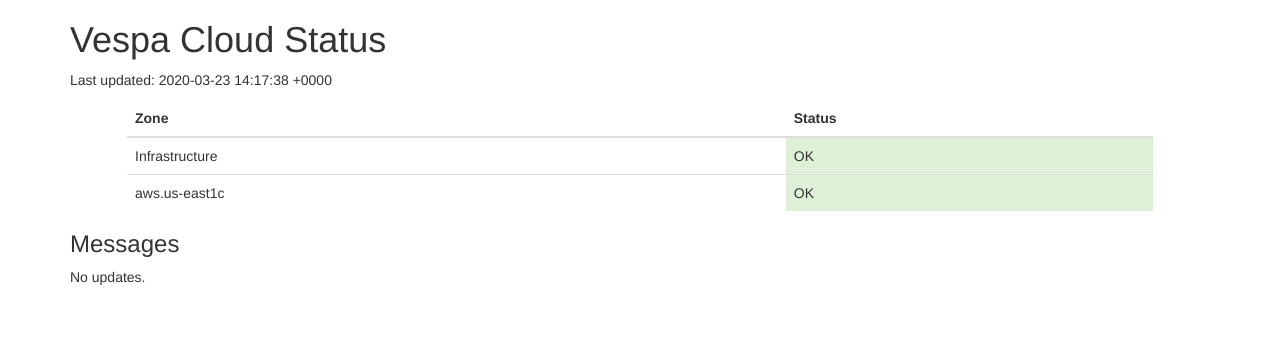
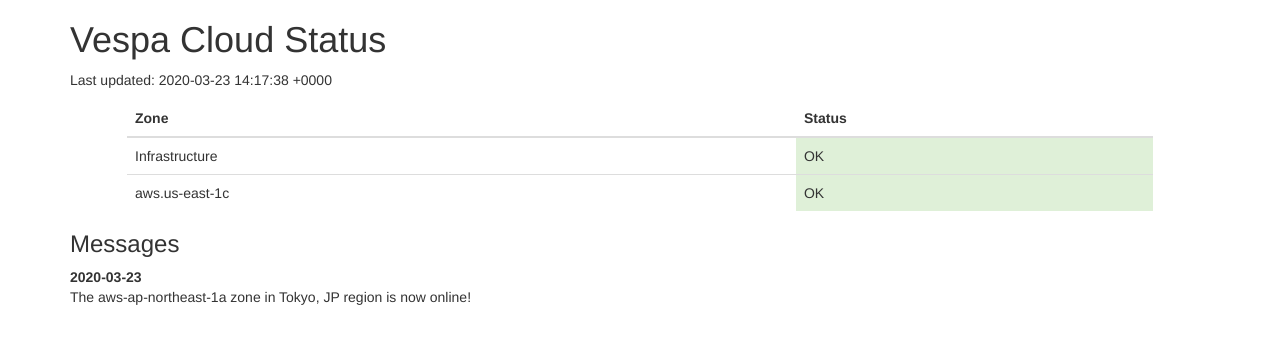
Before and after one commit to vespa-engine/cloud, a Jekyll site: the page built from status.html, in a window 1280 px wide. Shown: the top 344 px of the page. Built offline with Jekyll 4.4.1, drawn with Linux system fonts in a browser that asks for light colours.

Commit message:
Modelling site status as data and add JSON output

```diff
--- /dev/null
+++ b/_data/status.yml
@@ -0,0 +1,18 @@
+# Copyright 2020 Oath Inc. All rights reserved.
+zones:
+  # List all zones and status. Valid status is "success", "warning" or "danger".
+  # Message should be "OK", "Partial outage", "Degraded service", "Down" or similar short string.
+  - name: "Infrastructure"
+    status: success
+    message: "OK"
+  - name: "aws.us-east-1c"
+    status: success
+    message: "OK"
+messages:
+  # Detailed operational messages displayed below status overview. The HTML page will only show
+  # messages < 7 days old while JSON will include everything.
+  # Example:
+  # - date: 2020-02-20
+  #   message: "Issues with query serving in aws.us-east-1c - currently investigating."
+  - date: 2020-03-23
+    message: "The aws-ap-northeast-1a zone in Tokyo, JP region is now online!"
--- a/status.html
+++ b/status.html
@@ -1,5 +1,6 @@
 ---
 layout: status
+# Data for this page is found in _data/status.yml
 ---
 <!DOCTYPE html>
 <html lang="en">
@@ -16,23 +17,36 @@ layout: status
                     <thead>
                         <tr><th>Zone</th><th>Status</th></td></tr>
                     </thead>
+                    {% if site.data.status.zones.size > 0 %}
                     <tbody>
+                        {% for zone in site.data.status.zones %}
                         <tr>
-                            <td>Infrastructure</td>
-                            <td class="bg-success">OK</td>
+                            <td>{{ zone.name }}</td>
+                            <td class="bg-{{ zone.status }}">{{ zone.message }}</td>
                         </tr>
-                        <tr>
-                            <td>aws.us-east1c</td>
-                            <td class="bg-success">OK</td>
-                        </tr>
+                        {% endfor %}
                     </tbody>
+                    {% endif %}
                 </table>
             </p>
 
             <h3>Messages</h3>
+            {% if site.data.status.messages[0] %}
+            {% assign datelimit = "now" | date: '%s' | minus:604800 %}
+            {% for message in site.data.status.messages %}
+                {% assign epoch = message.date | date: '%s' | ceil %}
+                {% if epoch >= datelimit %}
+                <p>
+                    <b>{{ message.date }}</b><br />
+                    {{ message.message }}
+                </p>
+                {% endif %}
+            {% endfor %}
+            {% else %}
             <p>
                 No updates.
             </p>
+            {% endif %}
         </div>
     </body>
 </html>
--- /dev/null
+++ b/status.json
@@ -0,0 +1,5 @@
+---
+layout: status
+# Data for this page is found in _data/status.yml
+---
+{{ site.data.status | jsonify }}
```
